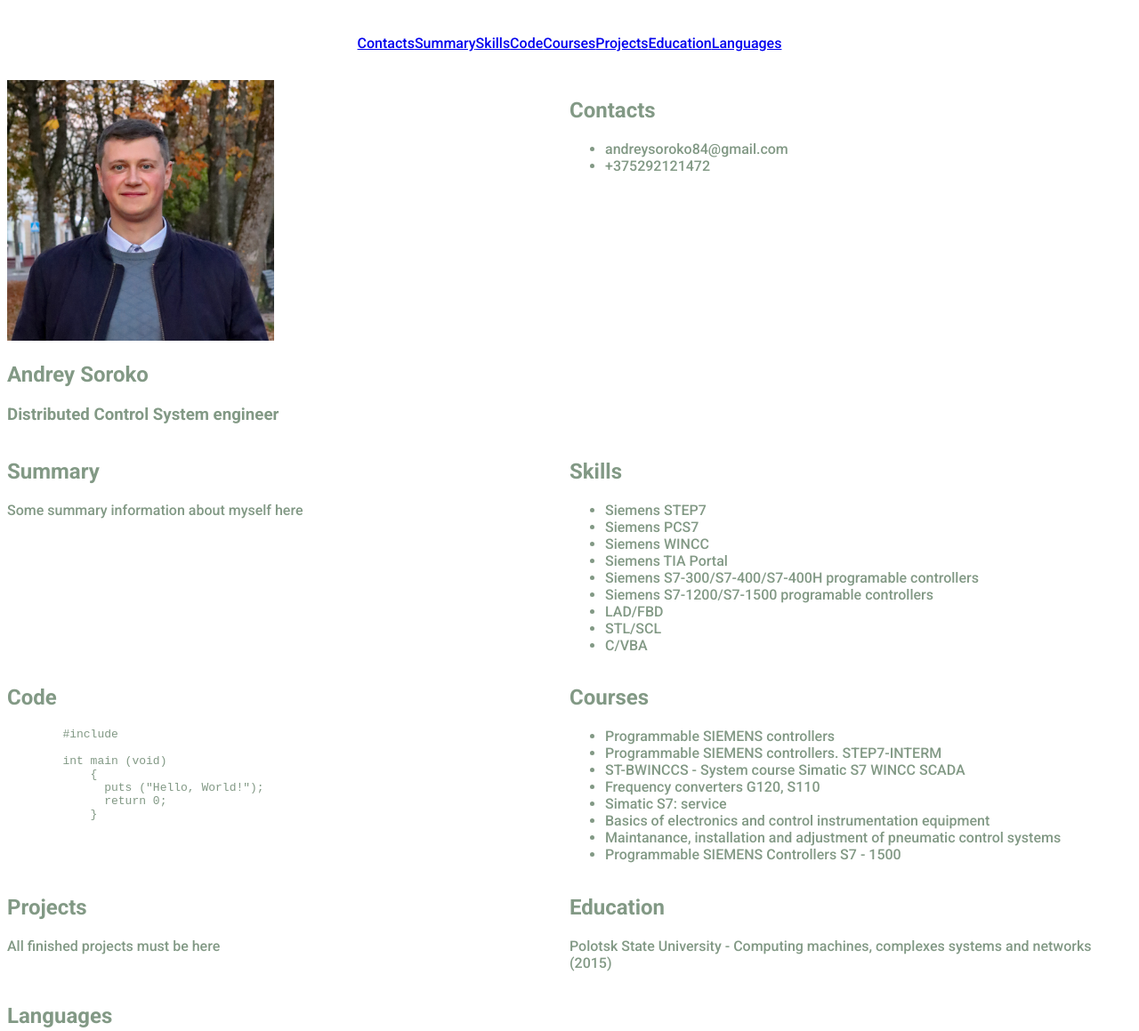
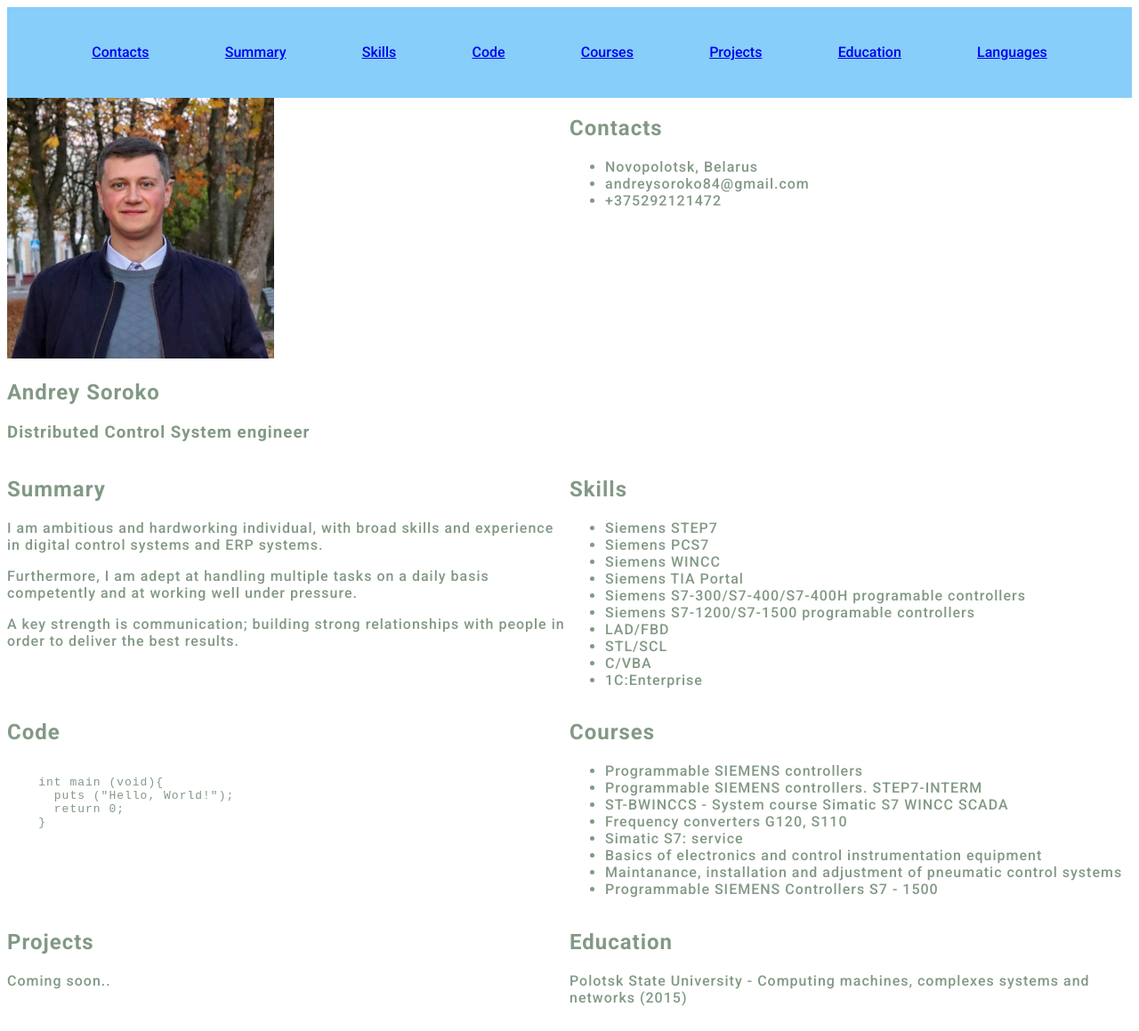
Before and after one commit to andreysoroko84/rsschool-cv, a plain HTML site: page index.html in a window 1280 px wide. Shown: the top 1159 px of the page at 89% size. Drawn offline with Linux system fonts and the light colour scheme.

Commit message:
feat: add cv information

```diff
--- a/index.html
+++ b/index.html
@@ -9,9 +9,8 @@
     <link href="https://fonts.googleapis.com/css2?family=Roboto:wght@100;300;500;700&display=swap" rel="stylesheet">
 </head>
 <body>
-    <link rel="stylesheet" href="./style.css"
+    <link rel="stylesheet" href="./style.css">
     <header class ="header">
-        <div class="container header-container">
             <nav class="nav">
                 <ul class="nav-list">
                 <li class="nav-item"><a href="#contacts" class="nav-link">Contacts</a></li>
@@ -24,25 +23,27 @@
                 <li class="nav-item"><a href="#languages" class="nav-link">Languages</a></li>
                 </ul>
             </nav>
-        </div>
     </header>
     <main class="main">
         <div class="container main-container">
             <section class="section" id="profile">
-                <img src="./assets/img/my-ava-foto.jpg" high="500" width="300" alt="CV photo">
+                <img src="./assets/img/my-ava-foto.jpg" width="300" alt="CV photo">
                 <h1>Andrey Soroko</h1>
                 <h3>Distributed Control System engineer</h3>
             </section>
             <section class="section" id="contacts">
                 <h2>Contacts</h2>
                 <ul>
+                    <li>Novopolotsk, Belarus</li>
                     <li>andreysoroko84@gmail.com</li>
                     <li>+375292121472</li>
                 </ul>
             </section>
             <section class="section" id="summary">
                 <h2>Summary</h2>
-                <p>Some summary information about myself here</p>
+                <p>I am ambitious and hardworking individual, with broad skills and experience in digital control systems and ERP systems.</p>
+                <p>Furthermore, I am adept at handling multiple tasks on a daily basis competently and at working well under pressure.</p>
+                <p>A key strength is communication; building strong relationships with people in order to deliver the best results.</p>
             </section>
             <section class="section" id="skills">
                 <h2>Skills</h2>
@@ -56,21 +57,16 @@
                     <li>LAD/FBD</li>
                     <li>STL/SCL</li>
                     <li>C/VBA</li>
+                    <li>1C:Enterprise</li>
                 </ul>
             </section>
             <section class="section" id="code">
                 <h2>Code</h2>
-                <code>
-                    <pre>
-        #include <stdio.h>
-
-        int main (void)
-            {
-              puts ("Hello, World!");
-              return 0;
-            }
-                    </pre>
-                </code>
+                <pre class="pre"><code>
+    int main (void){
+      puts ("Hello, World!");
+      return 0;
+    }</code></pre>
             </section>
             <section class="section" id="courses">
                 <h2>Courses</h2>
@@ -87,7 +83,7 @@
             </section>
             <section class="section" id="projects">
                 <h2>Projects</h2>
-                <p>All finished projects must be here</p>
+                <p>Coming soon..</p>
             </section>
             <section class="section" id="education">
                 <h2>Education</h2>
@@ -105,9 +101,11 @@
     </main>
     <footer class="footer">
         <div class="container footer-container">
-            <li>GitHub: <a href="https://github.com/andreysoroko" class="github nav-link">andreysoroko</a></li>
-            <li><img src="https://rs.school/images/rs_school_js.svg" width="50"><a href="https://rs.school/js-stage0/" class="github nav-link">JavaScript/Front-end. Stage 0</a></li>
-            <li>06/2022</li>
+            <ul>
+                <li>GitHub: <a href="https://github.com/andreysoroko" class="github nav-link">andreysoroko</a></li>
+                <li><img src="https://rs.school/images/rs_school_js.svg" width="50" alt="RS School"><a href="https://rs.school/js-stage0/" class="github nav-link">JavaScript/Front-end. Stage 0</a></li>
+                <li>06/2022</li>
+            </ul>
         </div>
     </footer>
 </body>
--- a/style.css
+++ b/style.css
@@ -14,15 +14,15 @@ body {
     margin: 0 auto;
 }
 .nav-list {
-    display: flex;
-    justify-content:space-around;
-    align-items: center;
-    list-style: none;
-    padding: 0 20px;
+    display:flex;
+    justify-content:space-evenly;
+    align-items:stretch;
+    list-style:none;
+    padding: 10px;
     line-height: 50px;
     transition: .3s;
     width:auto;
-
+    background-color:lightskyblue;
 }
 .header{
     background-color:lightskyblue;
@@ -32,21 +32,20 @@ body {
     flex-wrap: wrap;
 }
 .footer{
-    text-decoration: none;
     background-color:lightskyblue;
+    list-style-type: none;
 }
 .html {
     scroll-behavior: smooth;
 }
-
 .section{
     color: #829985;
     text-decoration: none;
     transition: color 0.5s;
     list-style: none;
+    letter-spacing: 1px;
     width: 50%;
 }
-
 @media (max-width: 768px) {
     .section {
       width: 100%;
```
